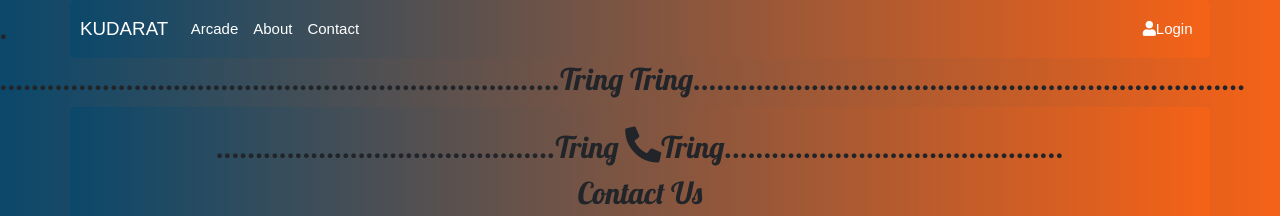
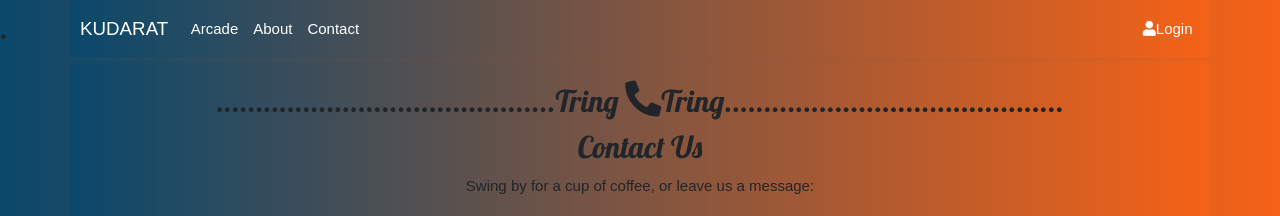
Before and after one commit to Arthda/Kudarat, a plain HTML site: page contactus.html in a window 1280 px wide. Shown: the top 216 px of the page. Drawn offline with nearby package versions, Linux system fonts and the light colour scheme; a small style sheet from the web is missing.

Commit message:
removed
remove old tring

```diff
--- a/contactus.html
+++ b/contactus.html
@@ -190,7 +190,7 @@ h2{
 <h2>      <p>
 .</p></h2>
 
-<h2>.......................................................................Tring Tring......................................................................</h2>
+
 
 
 <div class="container ">
```
